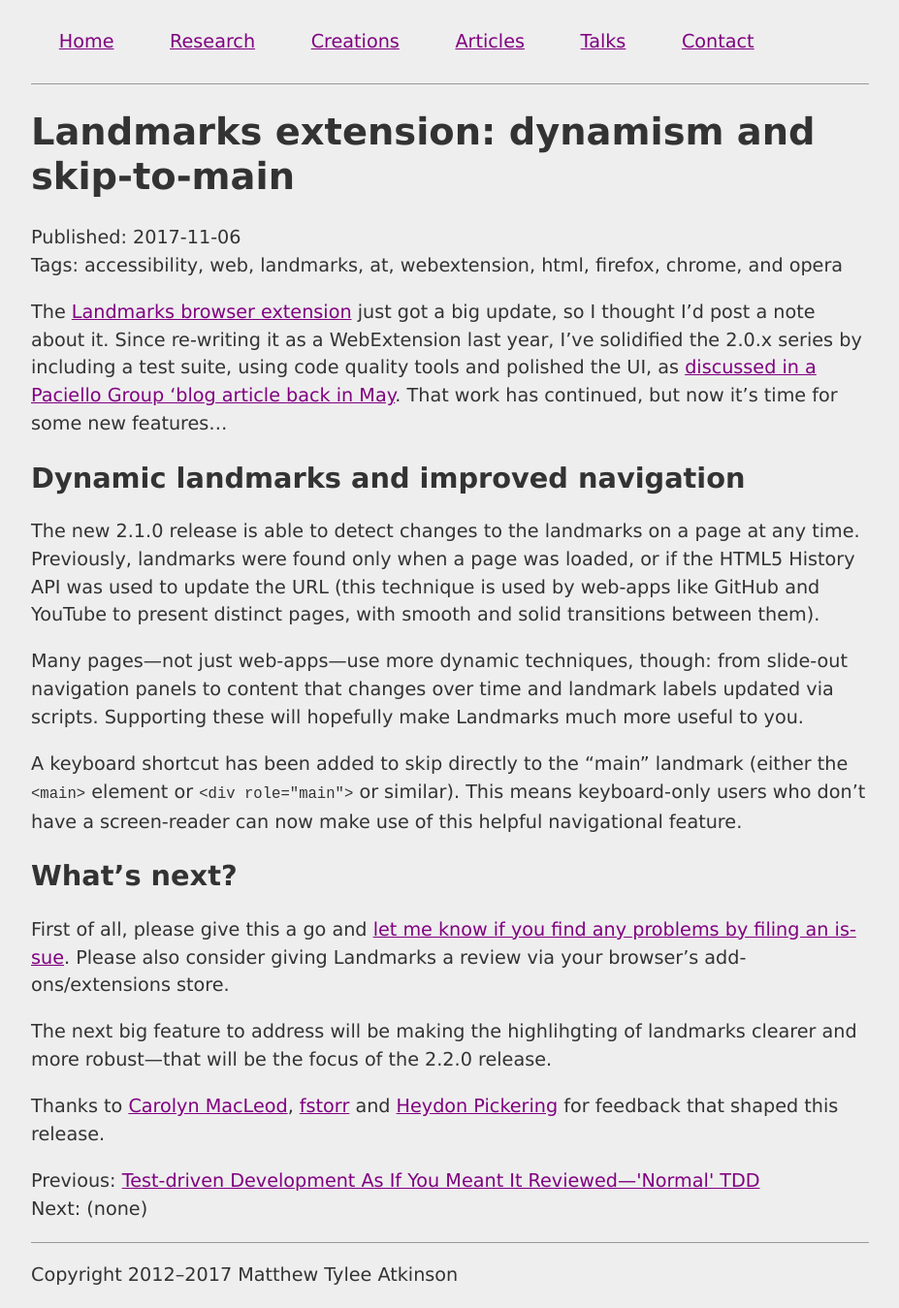
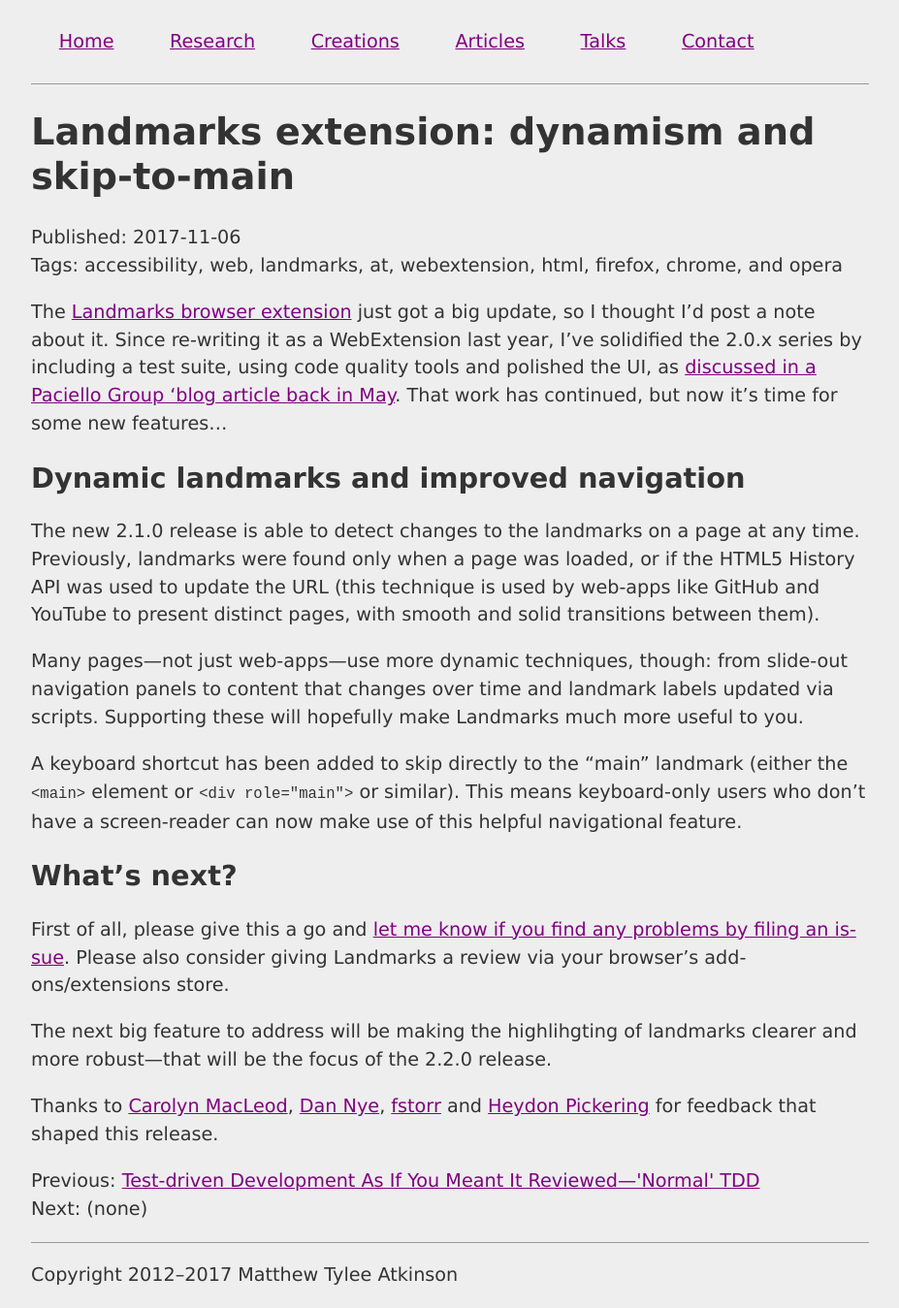
Before and after one commit to matatk/matatk.github.io, a Jekyll site: the page built from _posts/2017-11-06-landmarks-extension-dynamism-and-skip-to-main.md, in a window 1280 px wide. Shown: the whole page at 97% size, without its empty margins (176-1103 px from the left). Built offline with Jekyll 4.4.1, drawn with Linux system fonts in a browser that asks for light colours.

Commit message:
ACK Dan wrt Landmarks 2.1.0

```diff
--- a/_posts/2017-11-06-landmarks-extension-dynamism-and-skip-to-main.md
+++ b/_posts/2017-11-06-landmarks-extension-dynamism-and-skip-to-main.md
@@ -29,4 +29,4 @@ First of all, please give this a go and [let me know if you find any problems by
 
 The next big feature to address will be making the highlihgting of landmarks clearer and more robust—that will be the focus of the 2.2.0 release.
 
-Thanks to [Carolyn MacLeod](https://github.com/carmacleod), [fstorr](https://github.com/fstorr) and [Heydon Pickering](https://github.com/heydon) for feedback that shaped this release.
+Thanks to [Carolyn MacLeod](https://github.com/carmacleod), [Dan Nye](https://github.com/BillyRayPreachersSon), [fstorr](https://github.com/fstorr) and [Heydon Pickering](https://github.com/heydon) for feedback that shaped this release.
```
